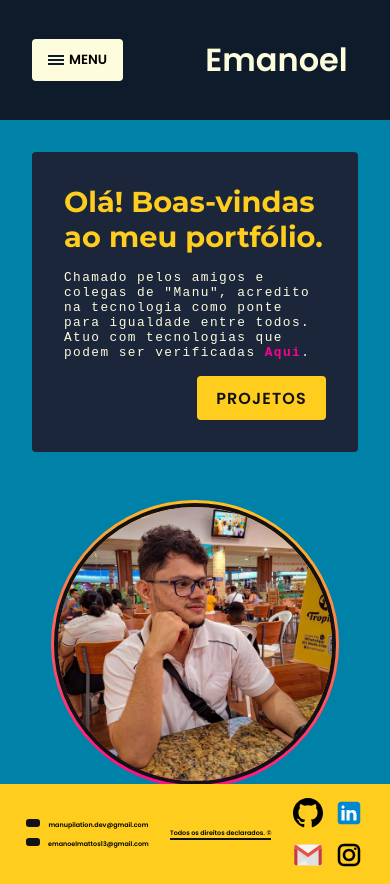
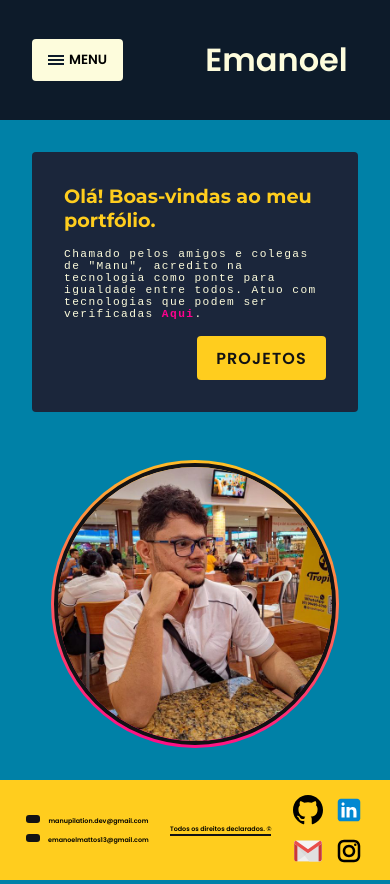
Before and after one commit to manupilation/manupilation.github.io, a React (Vite) app in the folder personal-page-app/: page /#/ in a window 390 px wide. Built offline with nearby package versions, Linux system fonts and the light colour scheme.

Commit message:
feat: 750px presentation responsive

```diff
--- a/personal-page-app/src/components/Presentation-section/styles.module.scss
+++ b/personal-page-app/src/components/Presentation-section/styles.module.scss
@@ -70,6 +70,21 @@
   }
 }
 
+@media (max-width: 750px) {
+  .presentationSection {
+
+    article {
+      h2 {
+        font-size: 1.2rem;
+      };
+
+      p {
+        font-size: .7rem;
+      };
+    };
+  };
+};
+
 @media (max-width: 600px) {
   .presentationSection {
     grid-template-columns: 1fr;
```
